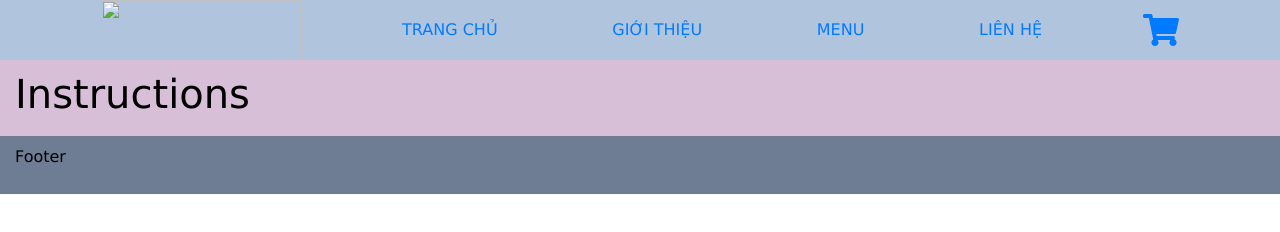
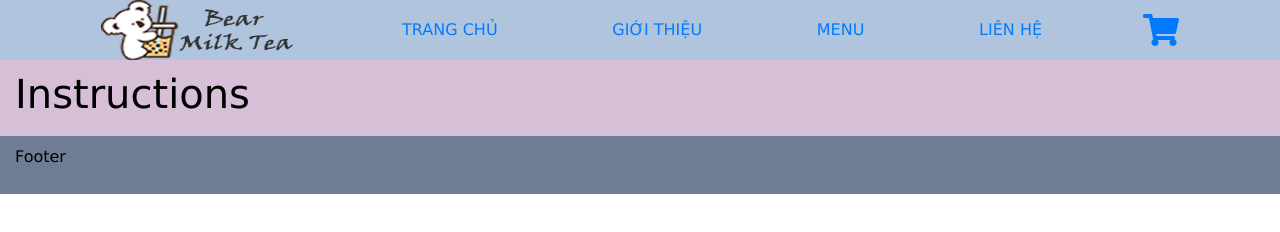
Before and after one commit to lyhuynhvu/Milk-Tea-Store, a plain HTML site: page home_page/home.html in a window 1280 px wide. Drawn offline with nearby package versions, Linux system fonts and the light colour scheme.

Commit message:
add brand logo

```diff
--- a/home_page/home.html
+++ b/home_page/home.html
@@ -11,7 +11,7 @@
   <body>
     <div class="page">
       <div class="header">
-        <div><a href="home.html"><img src="../images/logo_brand.png" alt=""></a></div>
+        <div><a href="home.html"><img src="../images/brand_logo.png" alt=""></a></div>
         <div class="header-menu">
           <span><a href="home.html">TRANG CHỦ</a></span>
           <span><a href="#">GIỚI THIỆU</a></span>
```
Also changed, not shown: images/brand_logo.png (added).
